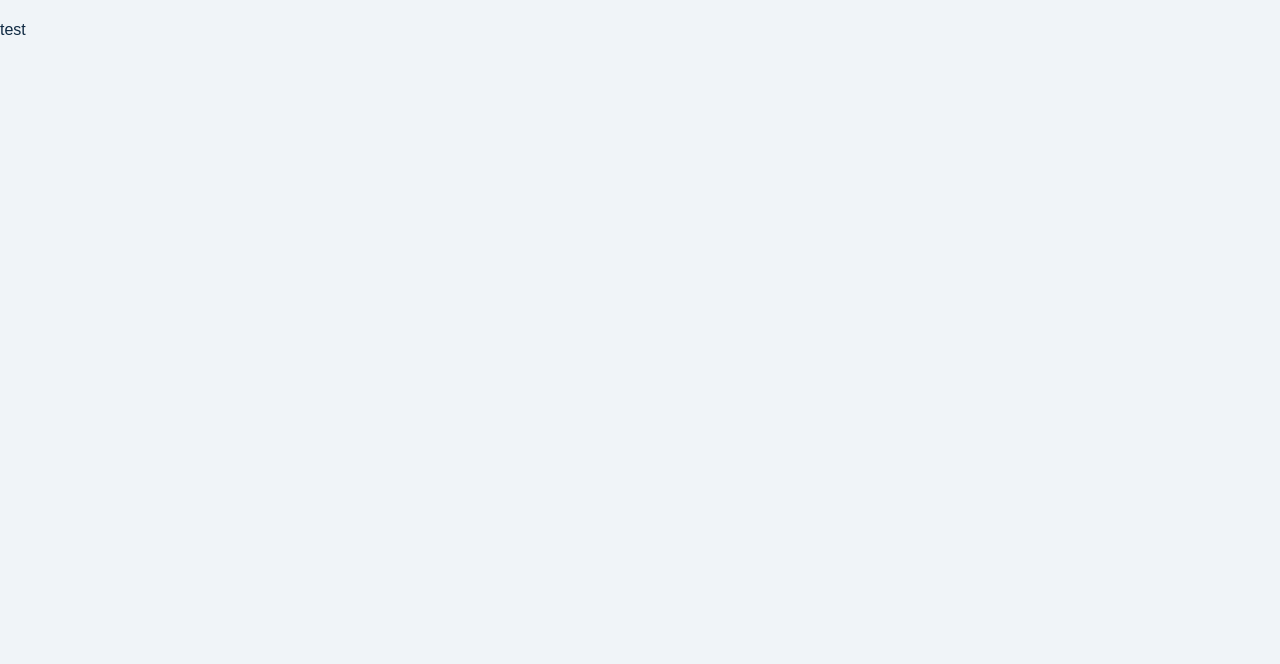
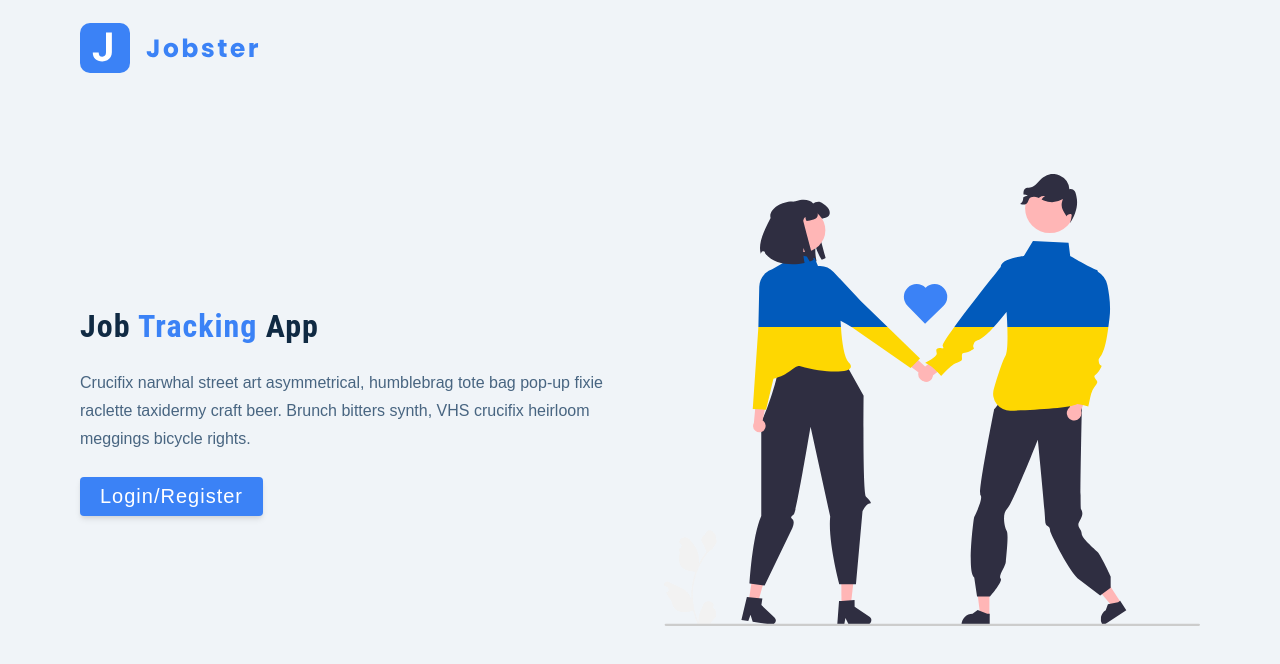
Before and after one commit to latifii/jobster, a React (Create React App) app: page / in a window 1280 px wide. Shown: the top 664 px of the page. Built offline with nearby package versions, Linux system fonts and the light colour scheme.

Commit message:
create landing page

```diff
--- a/package.json
+++ b/package.json
@@ -16,6 +16,7 @@
     "react-redux": "^8.0.5",
     "react-router-dom": "^6.8.0",
     "react-scripts": "5.0.1",
+    "styled-components": "^5.3.6",
     "web-vitals": "^2.1.4"
   },
   "scripts": {
--- a/src/App.js
+++ b/src/App.js
@@ -1,7 +1,9 @@
+import Landing from './pages/Landing'
+
 function App() {
   return (
     <div className='App'>
-      <p>test</p>
+      <Landing />
     </div>
   )
 }
--- /dev/null
+++ b/src/pages/Landing.js
@@ -0,0 +1,31 @@
+import React from 'react'
+import logo from '../assets/images/logo.svg'
+import main from '../assets/images/main.svg'
+import Wrapper from '../assets/wrappers/LandingPage'
+
+const Landing = () => {
+  return (
+    <Wrapper>
+      <nav>
+        <img src={logo} alt='jobster logo' className='logo' />
+      </nav>
+      <div className='container page'>
+        {/* info */}
+        <div className='info'>
+          <h1>
+            job <span>tracking</span> app
+          </h1>
+          <p>
+            Crucifix narwhal street art asymmetrical, humblebrag tote bag pop-up
+            fixie raclette taxidermy craft beer. Brunch bitters synth, VHS
+            crucifix heirloom meggings bicycle rights.
+          </p>
+          <button className='btn btn-hero'>Login/Register</button>
+        </div>
+        <img src={main} alt='job hunt' className='img main-img' />
+      </div>
+    </Wrapper>
+  )
+}
+
+export default Landing
```
Also changed, not shown: 1 other file (tests, documents, lock files or other folders).
